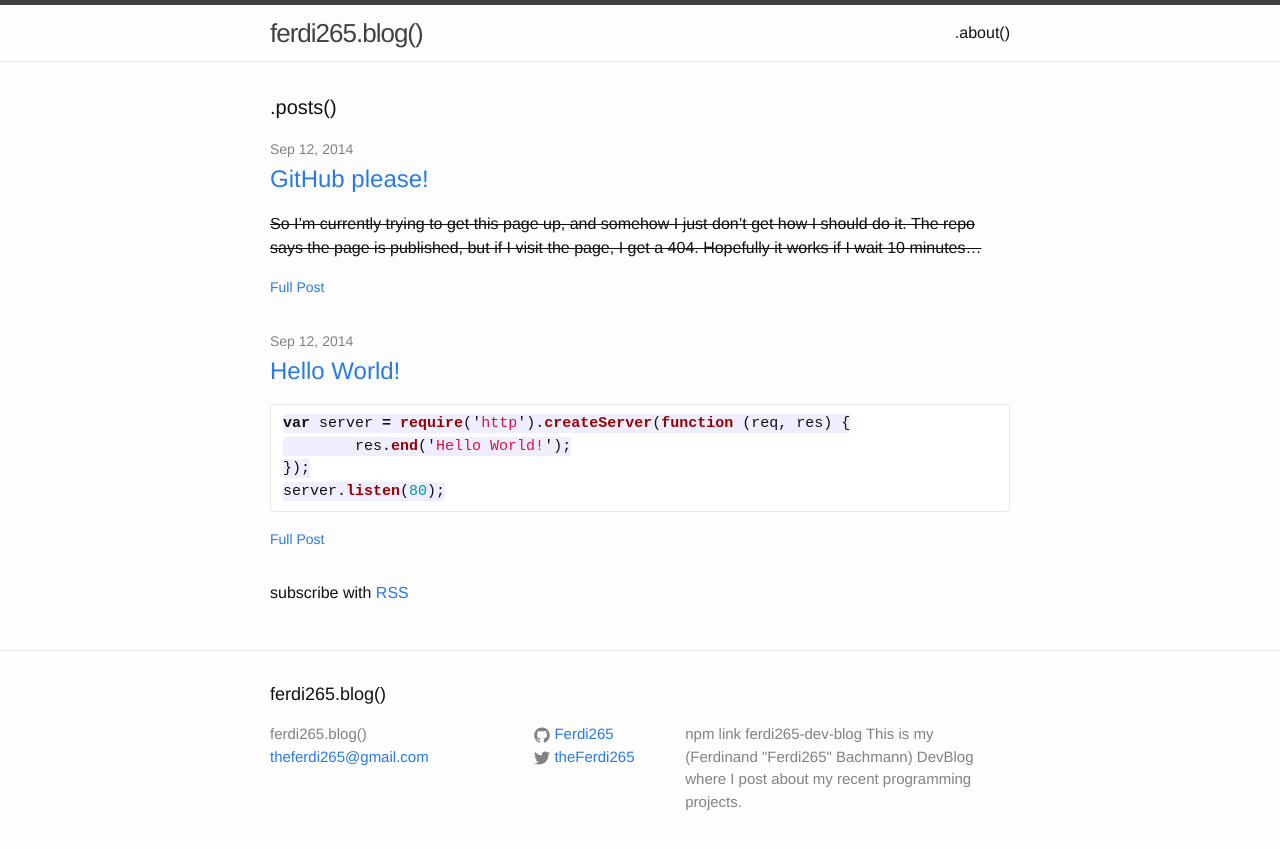
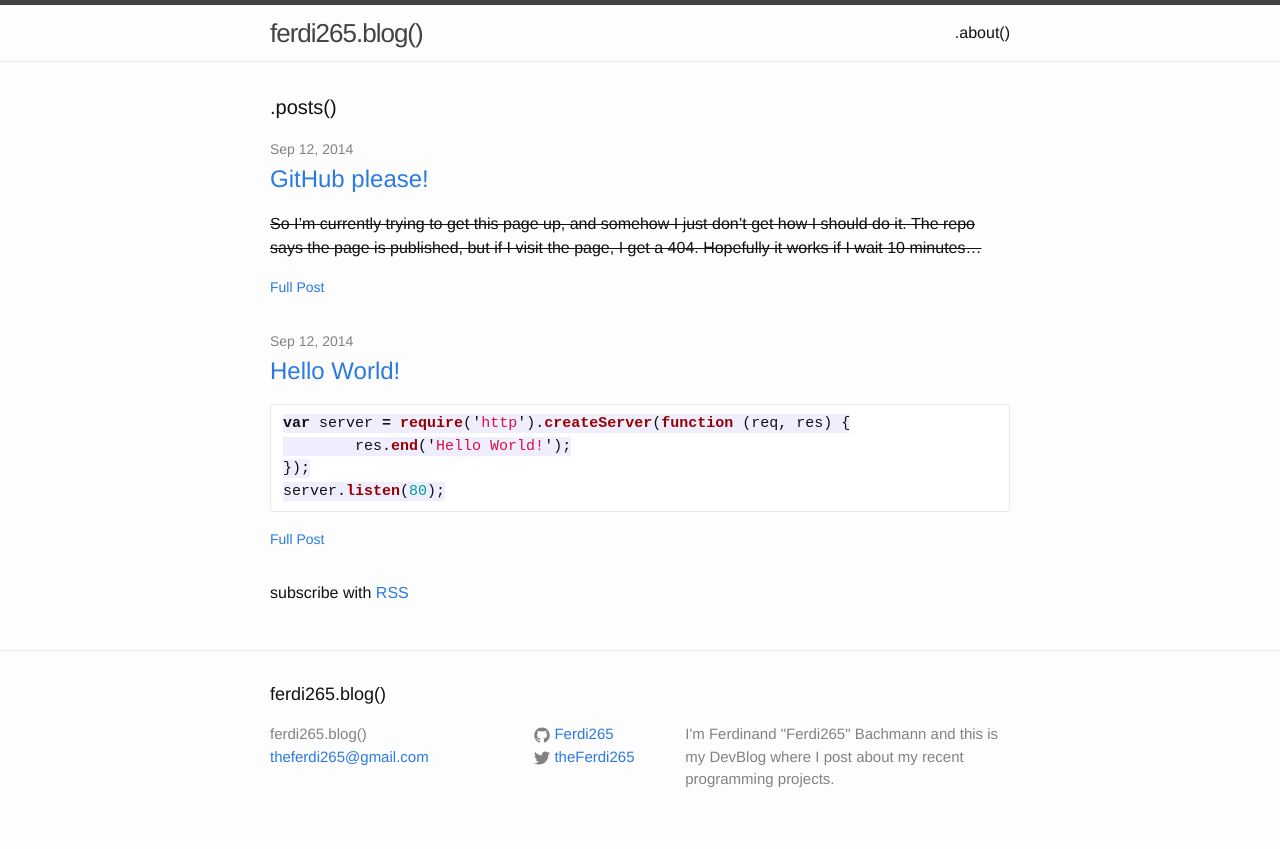
Before and after one commit to Ferdi265/ferdi265.github.io, a Jekyll site: the page built from index.html, in a window 1280 px wide. Shown: the top 849 px of the page. Built offline with Jekyll 4.4.1, drawn with Linux system fonts in a browser that asks for light colours; Markdown is read by kramdown in place of the engine named in the settings.

Commit message:
More description

```diff
--- a/_config.yml
+++ b/_config.yml
@@ -2,9 +2,7 @@
 title: ferdi265.blog()
 email: theferdi265@gmail.com
 description: >
-  npm link ferdi265-dev-blog
-
-  This is my (Ferdinand "Ferdi265" Bachmann) DevBlog where I post about my recent programming projects.
+  I'm Ferdinand "Ferdi265" Bachmann and this is my DevBlog where I post about my recent programming projects.
 baseurl: ""
 url: "http://ferdi265.github.io"
 twitter_username: theFerdi265
```
